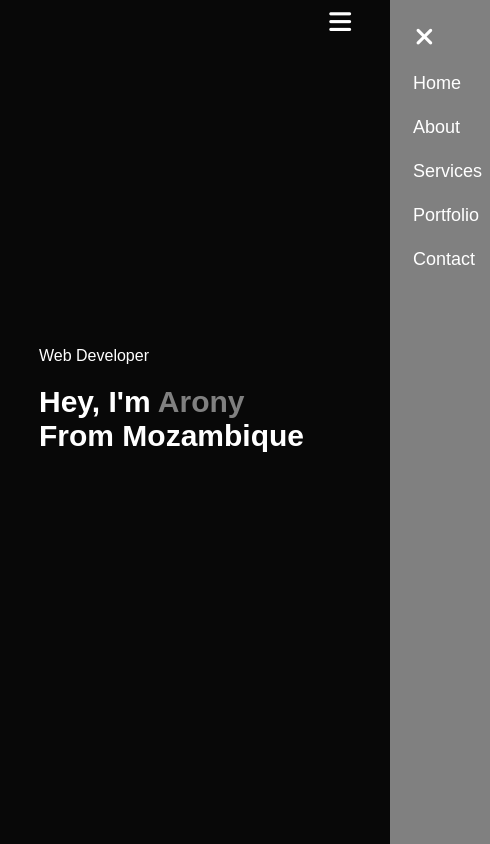
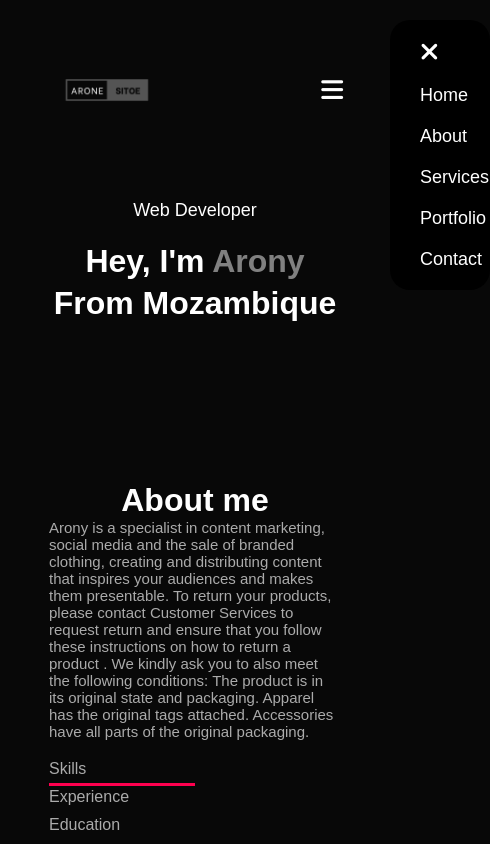
Before and after one commit to AroneSitoe/Portfolio, a plain HTML site: page index.html in a window 390 px wide. Shown: the top 844 px of the page, 490 px wide, since content can reach past the window. Drawn offline with Linux system fonts and the light colour scheme.

Commit message:
Changing size of some things

```diff
--- a/index.html
+++ b/index.html
@@ -10,23 +10,35 @@
     />
 
 </head>
+
+
+</div>
 <body>
+
     <div id="header">
+
         <div class="container">
 
             <nav>
-                <img src="" class="logo">
+                <img src="images/logo_no_bg.png" class="logo">
+                <i class="fa-solid fa-bars" onclick="openmenu()"></i><!----js to open menu----->
+
                 <ul id="sidemenu">
+                    <div class="menu-header">
+                        <i class="fa-solid fa-xmark" onclick="closemenu()"></i><!----js to close menu----->
+
+                    </div>
+
                     <li><a href="#header">Home</a></li>
                     <li><a href="#about">About</a></li>
                     <li><a href="#services">Services</a></li>
                     <li><a href="#portfolio">Portfolio</a></li>
                     <li><a href="#id">Contact</a></li>
 
-                    <i class="fa-solid fa-xmark" onclick="closemenu()"></i><!----js to close menu----->
+
 
                 </ul>
-                    <i class="fa-solid fa-bars" onclick="openmenu()"></i><!----js to open menu----->
+
             </nav>
             <div class="header-text">
                 <p>Web Developer</p>
@@ -173,7 +185,7 @@
                     </div>
                 </div>
             </div>
-            <a href="#" class="btn">See more</a>
+            <a href="#" class="btn" >See more</a>
 
         </div>
     </div>
@@ -202,7 +214,7 @@
                     <input type="text" name="Name" placeholder="Your Name" required>
                     <input type="email" name="Email" placeholder="Your Email" required>
                     <textarea name="Message" rows="6" placeholder="Your Message" required></textarea>
-                    <button type="submit" class="btn btn2">Submit</button>
+                    <button type="submit" class="btn btn2"  style="background-color:grey;">Submit</button>
 
 
                  </form>
--- a/style.css
+++ b/style.css
@@ -20,6 +20,13 @@
     background-image: url();
     background-position: center;
     background-size: cover;
+  }
+  .name{
+    font-size: 40px;
+    color: #262626;
+    display: inline-block;
+
+    margin: 10px 20px;
   }
 
   .container {
@@ -49,6 +56,11 @@
     font-size: 18px;
     position: relative;
   }
+  nav .fa-solid {
+    display: none; /* hidden on big screens */
+  }
+
+
 
   nav ul li a::after {
     content: '';
@@ -69,6 +81,8 @@
     margin-top: 20%;
     font-size: 30px;
   }
+
+
 
   .header-text h1 {
     font-size: 60px;
@@ -224,7 +238,7 @@
     border-radius: 10px;
     position: relative;
     overflow: hidden;
-    transition: transform 0.3s ease;
+
   }
 
   .work img {
@@ -234,9 +248,7 @@
     transition: transform 0.5s;
   }
 
-  .work:hover {
-    transform: scale(1.1);
-  }
+
 
   .work:hover .layer {
     height: 100%;
@@ -300,7 +312,7 @@
 
 
   .btn:hover {
-    background: #ff004f;
+    background: grey;
   }
 
   /* ------- Contact ------- */
@@ -343,8 +355,15 @@
 
   .btn.btn2 {
     display: inline-block;
-    background: #ff004f;
+
+    border: 1px solid #ff004f;
   }
+
+  .btn.btn2:hover{
+    background: grey;
+
+  }
+
 
   .contact-right form {
     width: 100%;
@@ -399,44 +418,63 @@
 
   @media only screen and (max-width: 600px) {
     #header {
-      background-image: url();
+      background-image: none;
+      height: auto;
+      padding: 20px 10px;
     }
 
     .header-text {
-      margin-top: 100%;
-      font-size: 16px;
+      margin-top: 50px;
+      font-size: 18px;
+      text-align: center;
     }
 
     .header-text h1 {
-      font-size: 30px;
+      font-size: 32px;
+      line-height: 1.3;
+    }
+
+    nav {
+      display: flex;
+      flex-direction: row;               /* Coloca logo e ícone lado a lado */
+      justify-content: space-between;   /* Um à esquerda e outro à direita */
+      align-items: center;              /* Alinha verticalmente */
+    }
+
+    .logo {
+      width: 120px;         /* Ajuste o tamanho conforme seu logo */
+      height: auto;
     }
 
     nav .fa-solid {
       display: block;
       font-size: 25px;
+      color: #fff;
+      cursor: pointer;
+      margin-bottom: 0;
+      margin-left: auto; /* Isso mantém o ícone no lado direito */
     }
 
     nav ul {
-      background: grey;
-      position: fixed;
+      position: absolute;
       top: 0;
-      right: -200px;
-      width: 200px;
-      height: 100vh;
-      padding-top: 50px;
-      transition: right 0.6s;
+      right: -100px;
+      width: 100px;
+      background:black;
+      padding-top: 0;
+      transition: right 0.5s ease;
+      border-radius: 20px;
+      margin: 20px auto;
+    }
+
+    .menu-header{
+      display: block;
+      margin: 20px 30px;
     }
 
     nav ul li {
       display: block;
-      margin: 23px;
-    }
-
-    nav ul .fa-solid {
-      position: absolute;
-      top: 25px;
-      left: 25px;
-      cursor: pointer;
+      margin: 20px 30px;
     }
 
     .about-col-1,
@@ -445,15 +483,66 @@
     }
 
     .about-col-1 {
-      margin-bottom: 30px;
+      margin-bottom: 20px;
     }
 
     .about-col-2 {
-      font-size: 14px;
+      font-size: 15px;
+      padding: 0 10px;
+    }
+
+    .tab-titles {
+      flex-direction: column;
+      gap: 10px;
     }
 
     .tab-links {
       font-size: 16px;
-      margin-right: 20px;
+      margin-right: 0;
+    }
+
+    .sub-title {
+      font-size: 32px;
+      text-align: center;
+    }
+
+    .services-list {
+      grid-template-columns: 1fr;
+      padding: 0 10px;
+    }
+
+    .work-list {
+      grid-template-columns: 1fr;
+      padding: 0 10px;
+    }
+
+    .layer {
+      padding: 10px;
+      font-size: 13px;
+    }
+
+    .btn {
+      padding: 12px 30px;
+      font-size: 14px;
+    }
+
+    .contact-left,
+    .contact-right {
+      flex-basis: 100%;
+    }
+
+    form input,
+    form textarea {
+      font-size: 16px;
+      padding: 12px;
+    }
+
+    .social-icons {
+      text-align: center;
+    }
+
+    .copyright {
+      font-size: 14px;
+      padding: 15px 10px;
     }
   }
```
Also changed, not shown: images/lg.png (added), images/logo arone.png (added), images/logo_no_bg.png (added).
